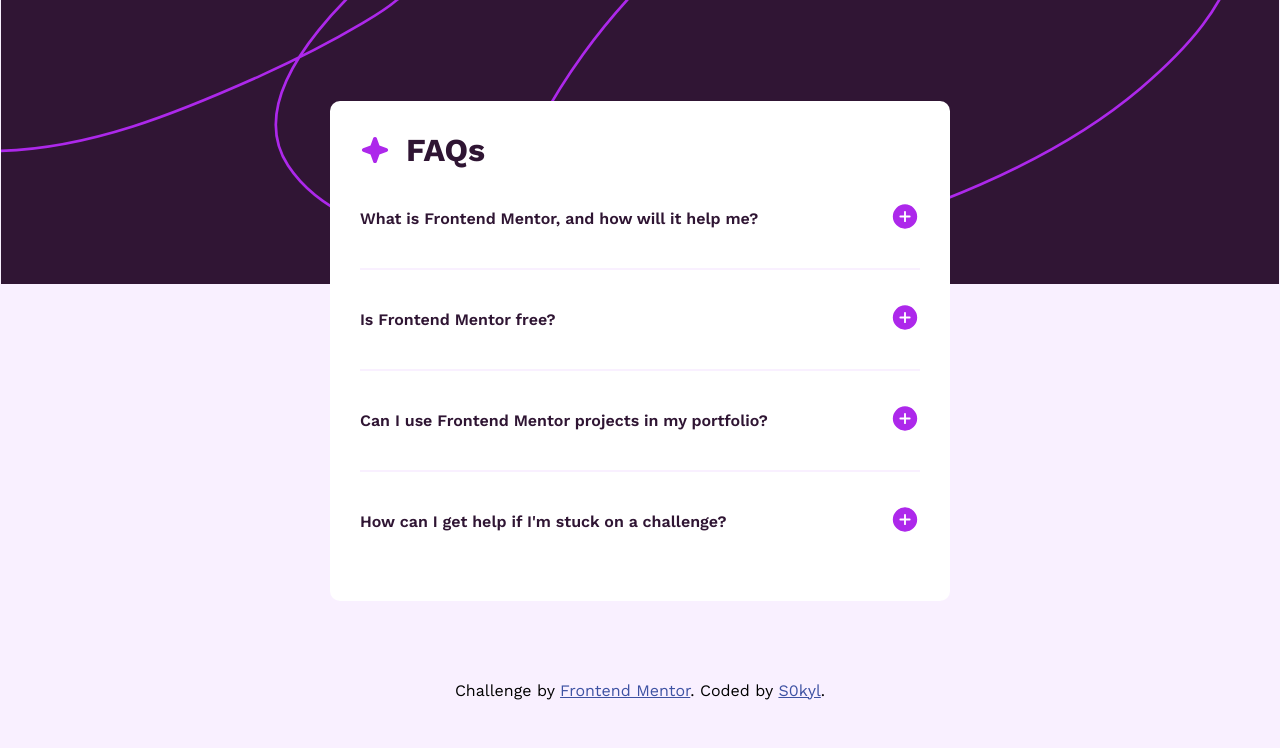
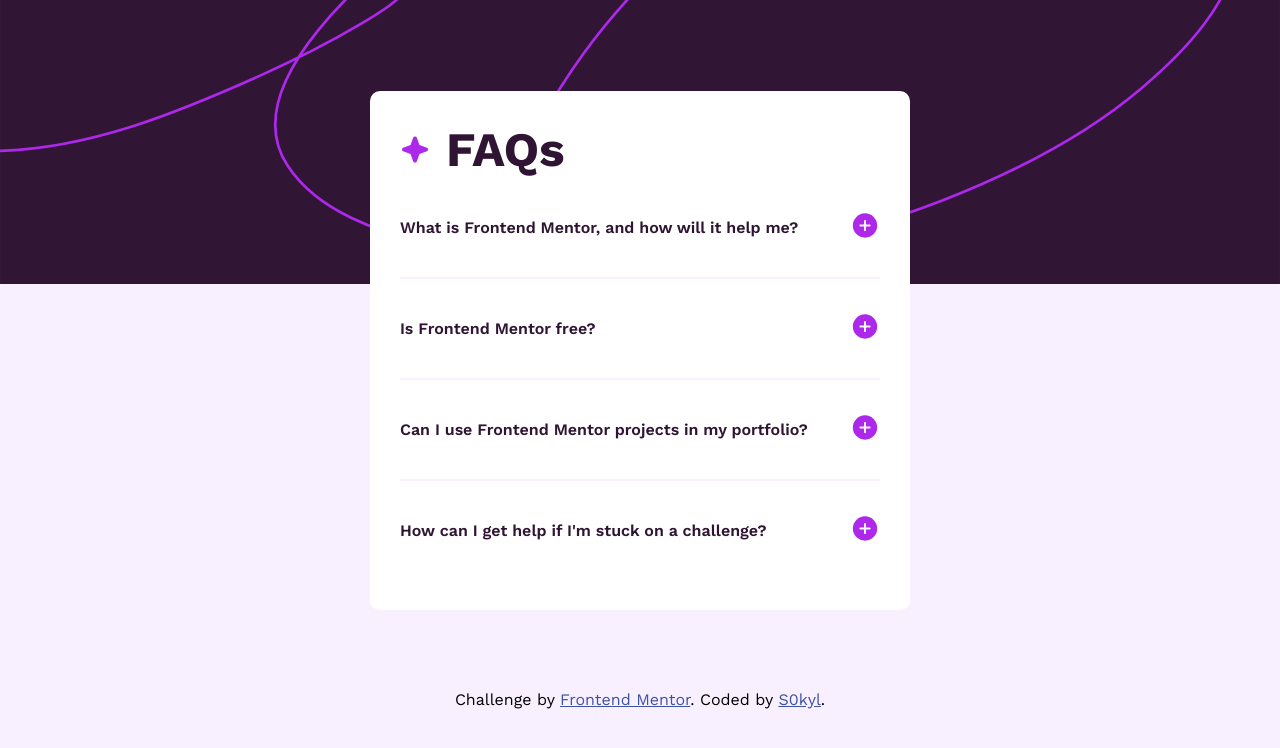
Before and after one commit to th1997/faq-accordion-main, a plain HTML site: page index.html in a window 1280 px wide. Drawn offline with Linux system fonts and the light colour scheme.

Commit message:
FIX background

```diff
--- a/style.css
+++ b/style.css
@@ -108,8 +108,14 @@ footer a { color: var(--footer-color) }
 @media screen and (min-width: 26.625rem) {
     body{
         background-image: url("/assets/images/background-pattern-desktop.svg");
+        background-size: 100vw;
     }
+
     main{
-        max-width: 35em;
+        max-width: 30em;
+    }
+
+    .Card_Content h1{
+        font-size: 3rem;
     }
 }
```
